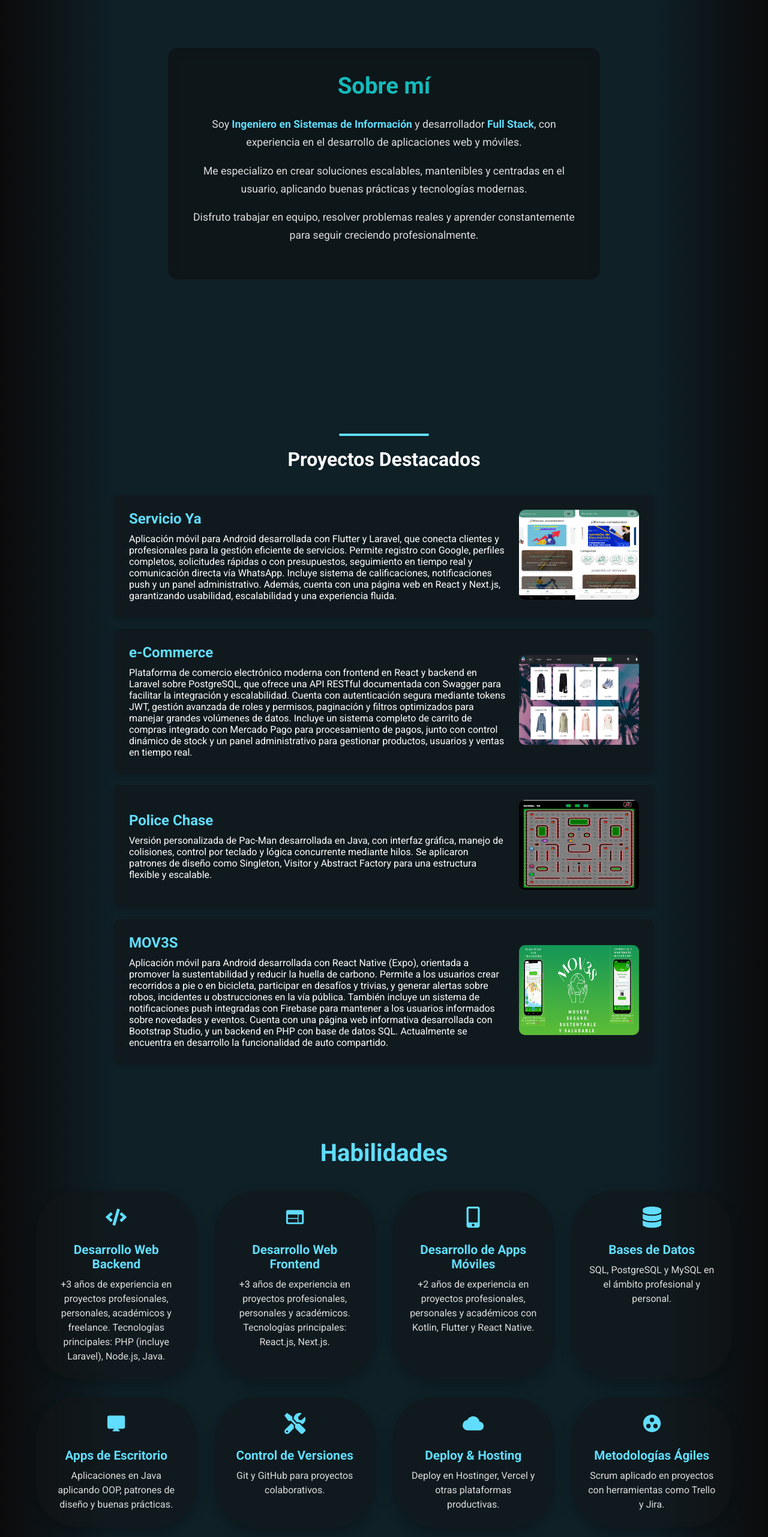
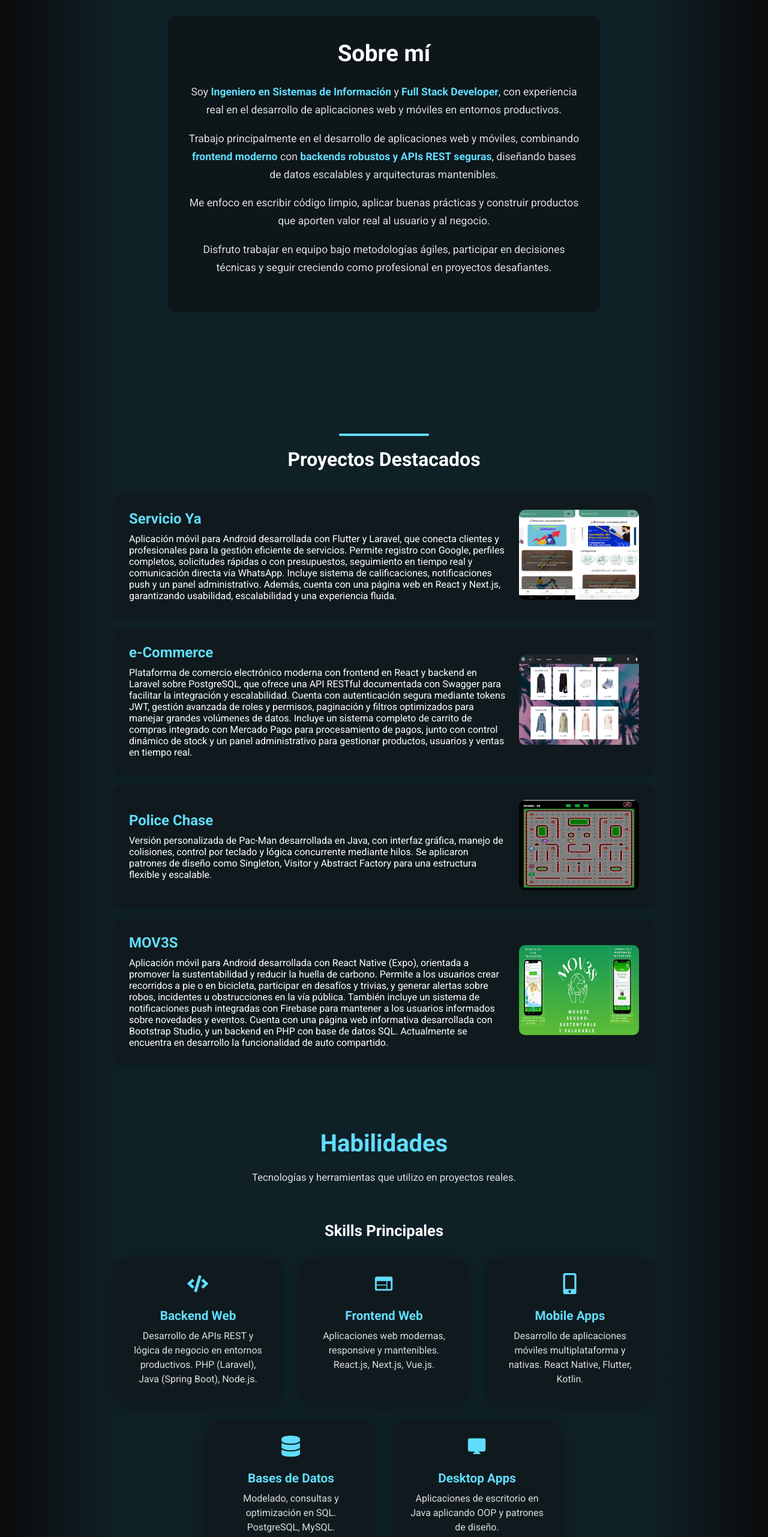
Before and after one commit to ezearce/portfolio-arce, a Next.js app: page / in a window 1280 px wide. Shown: the part 927-3490 px from the top of the page at 60% size. Built offline with nearby package versions, Linux system fonts and the light colour scheme.

Commit message:
mejoras visuales

```diff
--- a/src/components/About.js
+++ b/src/components/About.js
@@ -16,18 +16,26 @@ export default function About() {
 
           <p className={styles.text}>
             Soy <strong>Ingeniero en Sistemas de Información</strong> y
-          desarrollador <strong>Full Stack</strong>, con experiencia en el
-          desarrollo de aplicaciones web y móviles.
+            <strong> Full Stack Developer</strong>, con experiencia real en
+            el desarrollo de aplicaciones web y móviles en entornos productivos.
           </p>
 
           <p className={styles.text}>
-          Me especializo en crear soluciones escalables, mantenibles y
-          centradas en el usuario, aplicando buenas prácticas y tecnologías modernas.
+            Trabajo principalmente en el desarrollo de aplicaciones web y móviles,
+            combinando <strong>frontend moderno</strong> con
+            <strong> backends robustos y APIs REST seguras</strong>,
+            diseñando bases de datos escalables y arquitecturas mantenibles.
           </p>
 
           <p className={styles.text}>
-          Disfruto trabajar en equipo, resolver problemas reales y aprender
-          constantemente para seguir creciendo profesionalmente.
+            Me enfoco en escribir código limpio, aplicar buenas prácticas y construir productos
+            que aporten valor real al usuario y al negocio.
+          </p>
+
+          <p className={styles.text}>
+            Disfruto trabajar en equipo bajo metodologías ágiles,
+            participar en decisiones técnicas y seguir creciendo
+            como profesional en proyectos desafiantes.
           </p>
       </div>
     </section>
--- a/src/components/Footer.jsx
+++ b/src/components/Footer.jsx
@@ -9,7 +9,6 @@ const Footer = () => {
           Hecho por: <a href="https://www.linkedin.com/in/ezequiel-arce-4457371b7/"><span className={styles.name}>Ezequiel Arce</span></a>
         </p>
         <p className={styles.copyRight}>Bahía Blanca - Buenos Aires - Argentina</p>
-        <br />
         <p className={styles.copyRight}>
           &copy; 2025 Ezequiel Arce. Todos los derechos reservados.
         </p>
--- a/src/components/Skills.js
+++ b/src/components/Skills.js
@@ -5,56 +5,84 @@ import { MdWeb, MdCloud, MdDesktopMac, MdGroupWork } from "react-icons/md";
 import useInView from "@/hooks/useInView";
 
 export default function Skills() {
-  const skills = [
+
+  const coreSkills = [
     {
       id: 1,
-      name: "Desarrollo Web Backend",
-      description: "+3 años de experiencia en proyectos profesionales, personales, académicos y freelance. Tecnologías principales: PHP (incluye Laravel), Node.js, Java.",
+      name: "Backend Web",
+      description:
+        "Desarrollo de APIs REST y lógica de negocio en entornos productivos. PHP (Laravel), Java (Spring Boot), Node.js.",
       icon: <FaCode />,
     },
     {
       id: 2,
-      name: "Desarrollo Web Frontend",
-      description: "+3 años de experiencia en proyectos profesionales, personales y académicos. Tecnologías principales: React.js, Next.js.",
+      name: "Frontend Web",
+      description:
+        "Aplicaciones web modernas, responsive y mantenibles. React.js, Next.js, Vue.js.",
       icon: <MdWeb />,
     },
     {
       id: 3,
-      name: "Desarrollo de Apps Móviles",
-      description: "+2 años de experiencia en proyectos profesionales, personales y académicos con Kotlin, Flutter y React Native.",
+      name: "Mobile Apps",
+      description:
+        "Desarrollo de aplicaciones móviles multiplataforma y nativas. React Native, Flutter, Kotlin.",
       icon: <FaMobileAlt />,
     },
     {
       id: 4,
       name: "Bases de Datos",
-      description: "SQL, PostgreSQL y MySQL en el ámbito profesional y personal.",
+      description:
+        "Modelado, consultas y optimización en SQL. PostgreSQL, MySQL.",
       icon: <FaDatabase />,
     },
     {
       id: 5,
-      name: "Apps de Escritorio",
-      description: "Aplicaciones en Java aplicando OOP, patrones de diseño y buenas prácticas.",
+      name: "Desktop Apps",
+      description:
+        "Aplicaciones de escritorio en Java aplicando OOP y patrones de diseño.",
       icon: <MdDesktopMac />,
     },
+  ];
+
+  const toolsSkills = [
     {
       id: 6,
       name: "Control de Versiones",
-      description: "Git y GitHub para proyectos colaborativos.",
+      description:
+        "Trabajo colaborativo con Git y GitHub en equipos de desarrollo.",
       icon: <FaTools />,
     },
     {
       id: 7,
       name: "Deploy & Hosting",
-      description: "Deploy en Hostinger, Vercel y otras plataformas productivas.",
+      description:
+        "Deploy de aplicaciones en producción. Vercel, Hostinger, Supabase.",
       icon: <MdCloud />,
     },
     {
       id: 8,
       name: "Metodologías Ágiles",
-      description: "Scrum aplicado en proyectos con herramientas como Trello y Jira.",
+      description:
+        "Trabajo bajo Scrum utilizando herramientas como Jira y Trello.",
       icon: <MdGroupWork />,
     },
   ];
+
+  const renderSkills = (skillsArray) =>
+    skillsArray.map((skill) => {
+      const [ref, isVisible] = useInView();
+      return (
+        <div
+          key={skill.id}
+          ref={ref}
+          className={`${styles.card} ${isVisible ? styles.fadeIn : ""}`}
+        >
+          <div className={styles.icon}>{skill.icon}</div>
+          <h3 className={styles.title}>{skill.name}</h3>
+          <p className={styles.text}>{skill.description}</p>
+        </div>
+      );
+    });
 
   return (
     <section id="skills" className={`${styles.skills} sectionBg`}>
@@ -67,10 +95,19 @@ export default function Skills() {
         quality={80}
         className={styles.backgroundImage}
       />
+
       <div className={styles.content}>
         <h2 className={styles.sectionTitle}>Habilidades</h2>
+
+        <p className={styles.subtitle}>
+          Tecnologías y herramientas que utilizo en proyectos reales.
+        </p>
+
+        {/* CORE SKILLS */}
+        <h3 className={styles.groupTitle}>Skills Principales</h3>
+        <div className={styles.groupWrapper}>
           <div className={styles.skillsContainer}>
-          {skills.map((skill) => {
+            {coreSkills.map((skill) => {
               const [ref, isVisible] = useInView();
               return (
                 <div
@@ -86,6 +123,13 @@ export default function Skills() {
             })}
           </div>
         </div>
+
+        {/* TOOLS & PRACTICES */}
+        <h3 className={styles.groupTitle}>Herramientas y Metodologías</h3>
+        <div className={styles.skillsContainer}>
+          {renderSkills(toolsSkills)}
+        </div>
+      </div>
     </section>
   );
 }
--- a/src/styles/About.module.css
+++ b/src/styles/About.module.css
@@ -28,7 +28,7 @@
 .title {
   font-size: 2.4rem;
   font-weight: 700;
-  color: #15baba;
+  color: white;
   margin-bottom: 28px;
 }
 
--- a/src/styles/Footer.module.css
+++ b/src/styles/Footer.module.css
@@ -1,31 +1,79 @@
 /* Estilos generales del Footer */
 .footer {
-  background-color: rgba(43, 42, 42, 0.9);
-  color: white;
-  padding: 40px 0;
+  position: relative;
+  background: rgba(20, 20, 20, 0.55);
+  backdrop-filter: blur(8px) saturate(120%);
+  border-top: 1px solid rgba(255, 255, 255, 0.08);
+  color: #fff;
+  padding: 50px 20px 40px;
   text-align: center;
-  font-family: 'Roboto', sans-serif;
-  position: relative;
 }
 
 .footerContent {
   max-width: 1200px;
   margin: 0 auto;
+  display: flex;
+  flex-direction: column;
+  gap: 12px;
 }
 
 .names {
-  font-size: 1.1rem;
-  margin-bottom: 20px;
+  font-size: 1.05rem;
+  color: #ddd;
 }
 
 .name {
-  font-weight: bold;
-  color: #61ddff; /* Verde muy claro que contrasta elegantemente */
+  font-weight: 600;
+  color: #61ddff;
+  position: relative;
+}
+
+.name::after {
+  content: "";
+  position: absolute;
+  left: 0;
+  bottom: -2px;
+  width: 100%;
+  height: 2px;
+  background: #61ddff;
+  transform: scaleX(0);
+  transform-origin: left;
+  transition: transform 0.3s ease;
+}
+
+.name:hover::after {
+  transform: scaleX(1);
 }
 
 .copyRight {
-  font-size: 0.9rem;
-  color: #f2f2f2;
+  font-size: 0.85rem;
+  color: #bbb;
+  line-height: 1.5;
+}
+
+.footer a {
+  text-decoration: none;
+  color: inherit;
+}
+
+.names a:hover {
+  color: #9be8ff;
+}
+
+.footer::before {
+  content: "";
+  position: absolute;
+  top: 0;
+  left: 50%;
+  transform: translateX(-50%);
+  width: 120px;
+  height: 2px;
+  background: linear-gradient(
+    90deg,
+    transparent,
+    #61ddff,
+    transparent
+  );
 }
 
 /* Enlaces en el footer */
@@ -43,7 +91,6 @@
   transform: translateY(-2px);
 }
 
-
 .copyRight a:focus {
   outline: none;
   border-bottom: 2px dashed #BFE3D8;
@@ -54,3 +101,13 @@
   color: #BFE3D8;
   transform: translateY(1px);
 }
+
+@media (max-width: 600px) {
+  .names {
+    font-size: 1rem;
+  }
+
+  .copyRight {
+    font-size: 0.8rem;
+  }
+}
--- a/src/styles/Skills.module.css
+++ b/src/styles/Skills.module.css
@@ -22,7 +22,7 @@
 .content {
   position: relative;
   z-index: 1;
-    color: rgb(255, 255, 255);
+  color: #fff;
   max-width: 1200px;
   width: 100%;
   padding: 0 20px;
@@ -32,33 +32,89 @@
   font-size: 2.5rem;
   font-weight: bold;
   color: #61ddff;
-    margin-bottom: 40px;
+  margin-bottom: 20px;
   text-align: center;
 }
 
+.subtitle {
+  text-align: center;
+  max-width: 600px;
+  margin: 0 auto 60px;
+  color: #ddd;
+  font-size: 1.05rem;
+  line-height: 1.6;
+}
+
+.groupTitle {
+  margin: 60px 0 30px;
+  text-align: center;
+  font-size: 1.6rem;
+  color: white;
+  font-weight: 600;
+}
+
 .skillsContainer {
-    display: grid;
-    grid-template-columns: repeat(auto-fit, minmax(260px, 1fr));
+  display: flex;
+  flex-wrap: wrap;
+  justify-content: center; /* 👈 CLAVE */
   gap: 30px;
-    width: 100%;
+}
+
+/* Tablet */
+@media (max-width: 1024px) {
+  .skillsContainer {
+    grid-template-columns: repeat(2, 1fr);
+  }
+}
+
+/* Mobile */
+@media (max-width: 600px) {
+  .skillsContainer {
+    grid-template-columns: 1fr;
+  }
+}
+
+.groupWrapper {
+  display: flex;
+  justify-content: center;
+  justify-items: center;
 }
 
 .card {
-    background: rgba(20,20,20,0.5);
+  background: rgba(20, 20, 20, 0.5);
   backdrop-filter: blur(6px) saturate(120%);
   border: 1px solid rgba(36, 36, 36, 0.08);
-    border-radius: 70px;
+  border-radius: 20px;
   padding: 25px;
   box-shadow: 0 8px 20px rgba(0, 0, 0, 0.25);
   text-align: center;
   transition: transform 0.4s ease, box-shadow 0.4s ease;
   opacity: 0;
   transform: translateY(20px);
+  width: 280px;
+  will-change: transform;
+}
+
+@media (max-width: 1024px) {
+  .card {
+    width: 45%;
+  }
+}
+
+@media (max-width: 600px) {
+  .card {
+    width: 100%;
+  }
 }
 
 .card:hover {
-    transform: translateY(-5px) scale(1.03);
-    box-shadow: 0 12px 25px rgba(0, 0, 0, 0.4);
+  transform: translateY(-6px) scale(1.04);
+  box-shadow: 0 16px 35px rgba(0, 0, 0, 0.45);
+  background: rgba(26, 26, 26, 0.65);
+}
+
+.card:hover .icon {
+  transform: scale(1.12);
 }
 
 .fadeIn {
@@ -84,17 +140,16 @@
   font-size: 1rem;
   line-height: 1.5;
   color: #ddd;
-    text-align: center;
-    text-justify: inter-word;
 }
-
-  .skillProgress { height:8px; background:rgba(255,255,255,0.12); border-radius:999px; overflow:hidden; }
-  .skillProgress > i { display:block; height:100%; width:70%; background:linear-gradient(90deg,var(--accent),var(--accent-2)); border-radius:999px; }
 
 /* 📱 Responsive */
 @media (max-width: 768px) {
   .sectionTitle {
     font-size: 2rem;
+  }
+
+  .groupTitle {
+    font-size: 1.4rem;
   }
 
   .icon {
```
Lines whose indentation alone changed are shown as unchanged.
